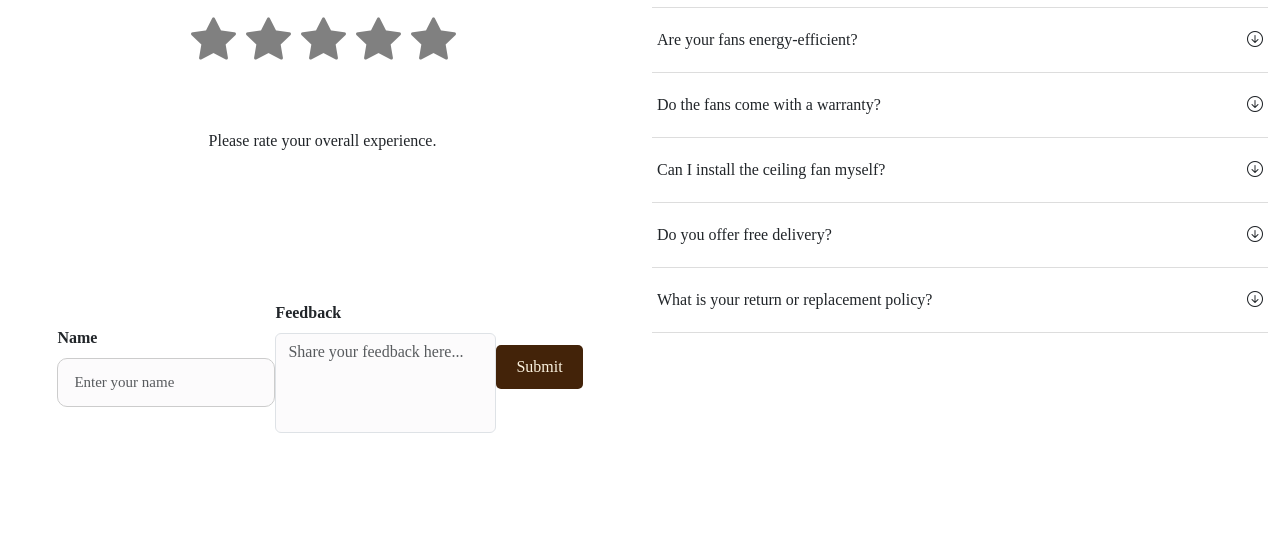
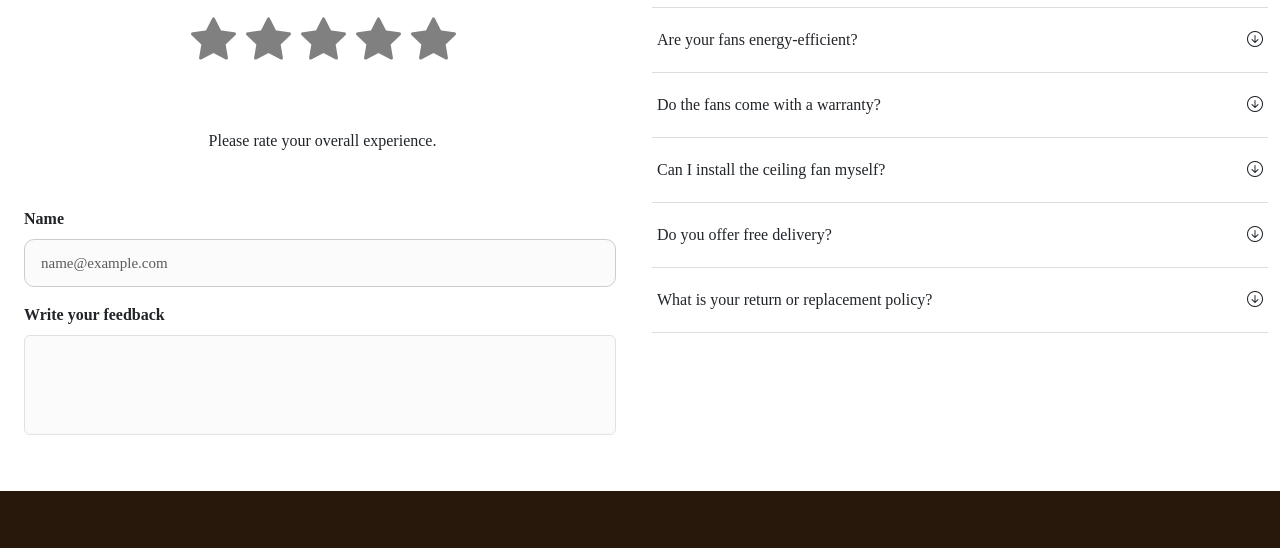
Before and after one commit to tahir-152/FANoFAN, a plain HTML site: page feedback.html in a window 1280 px wide. Shown: the part 541-1089 px from the top of the page. Drawn offline with nearby package versions, Linux system fonts and the light colour scheme; grey boxes are pictures that could not be loaded.

Commit message:
Update feedback.html

```diff
--- a/feedback.html
+++ b/feedback.html
@@ -4,6 +4,7 @@
     <meta charset="UTF-8" />
     <meta name="viewport" content="width=device-width, initial-scale=1.0" />
     <title>Document</title>
+
     <link
       href="https://cdn.jsdelivr.net/npm/bootstrap@5.3.6/dist/css/bootstrap.min.css"
       rel="stylesheet"
@@ -11,6 +12,7 @@
       crossorigin="anonymous"
     />
     <link rel="stylesheet" href="aboutstyle.css" />
+    <link rel="stylesheet" href="responsive.css" />
     <link rel="stylesheet" href="style.css">
     <link
       rel="stylesheet"
@@ -20,7 +22,8 @@
   </head>
   <body>
 
-  <header>
+
+
      <!--  Navbar -->
     <nav id="nav">
 
@@ -124,13 +127,12 @@
 
 
     <!-- Navbar Mobile End -->
-  </header>
     <div class="container-fluid">
       <div class="row">
         <div
           class="col-md-6 col-sm-12 d-flex justify-content-center flex-column"
         >
-          <div class="feedback-heading">
+          <div class="feedback-heading mt-6">
             <h1>
               We Value Your Feedback <i class="bi bi-emoji-smile-fill"></i>
             </h1>
@@ -150,7 +152,7 @@
         <div class="col-md-6 col-sm-12 container-fluid">
           <div class="feedback-box-1">
             <div class="feedback-img text-center">
-              <img src="/Images/Banner-images/iphone-feedback-img.png" alt="Feedback Image" />
+              <img src="Images/Banner-images/iphone-feedback-img.png" alt="Feedback Image" />
               <div class="feedback-review-boxs">
                 <div class="feedback-review-box">
                   <div class="stars">
@@ -269,7 +271,7 @@
             <div
               class="feedback-form-contant d-flex flex-column justify-content-center align-items-center"
             >
-              <div id="msg"></div>
+
 
               <div class="f-f-main-heading">
                 <h3>How are you feeling ?</h3>
@@ -290,36 +292,17 @@
                   <p>Please rate your overall experience.</p>
                 </div>
               </div>
+              <div class="feed-back-form-1 container">
 
-              <div class="container">
-                <form>
-                  <div class="mb-3">
-                    <label for="name" class="form-label">Name</label>
-                    <input
-                      type="text"
-                      class="form-control"
-                      id="name"
-                      placeholder="Enter your name"
-                      required
-                    />
-                  </div>
-                  <div class="mb-3">
-                    <label for="feedback" class="form-label">Feedback</label>
-                    <textarea
-                      class="form-control"
-                      id="feedback"
-                      rows="4"
-                      placeholder="Share your feedback here..."
-                      required
-                    ></textarea>
-                  </div>
-                  <div class="feedback-form-btn">
-                    <button type="submit" class="btn btn-primary">
-                      Submit
-                    </button>
-                  </div>
-                </form>
-              </div>
+              <div class="mb-3">
+  <label for="exampleFormControlInput1" class="form-label">Name</label>
+  <input type="email" class="form-control" id="exampleFormControlInput1" placeholder="name@example.com">
+</div>
+<div class="mb-3">
+  <label for="exampleFormControlTextarea1" class="form-label">Write your feedback</label>
+  <textarea class="form-control" id="exampleFormControlTextarea1" rows="3"></textarea>
+</div>
+</div>
             </div>
           </div>
         </div>
```
